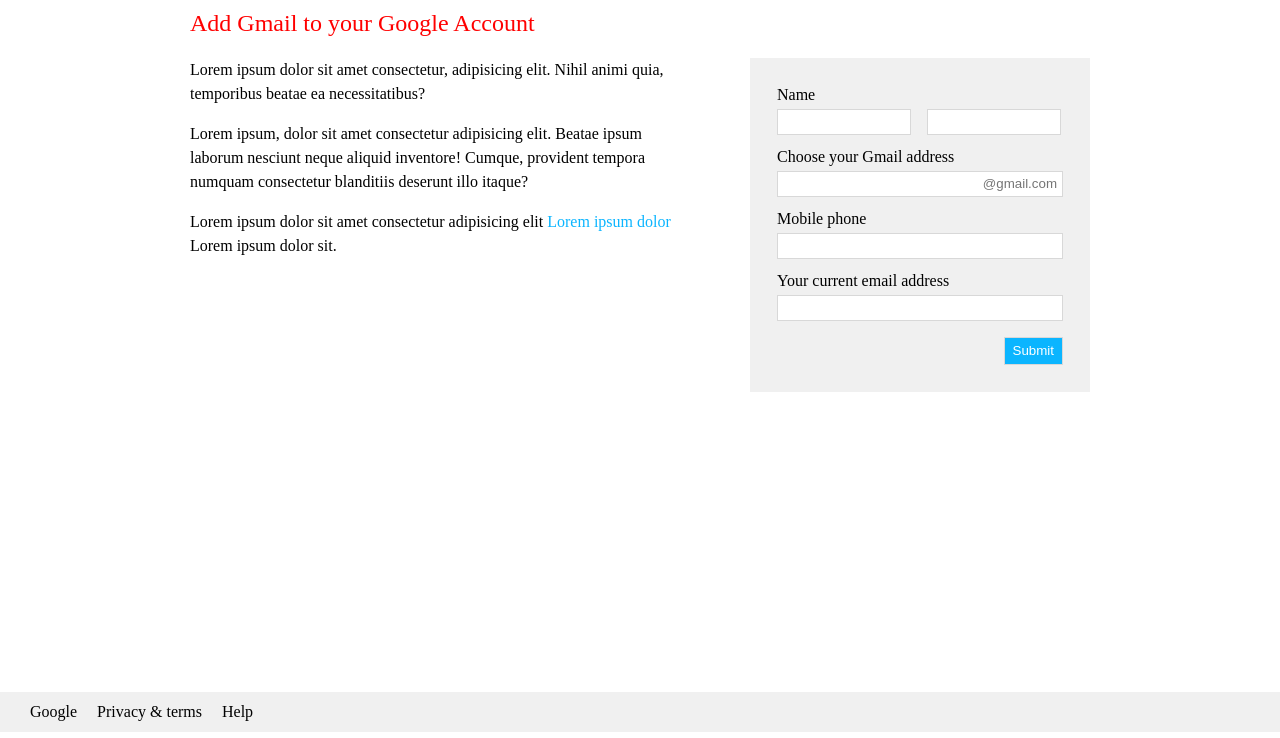
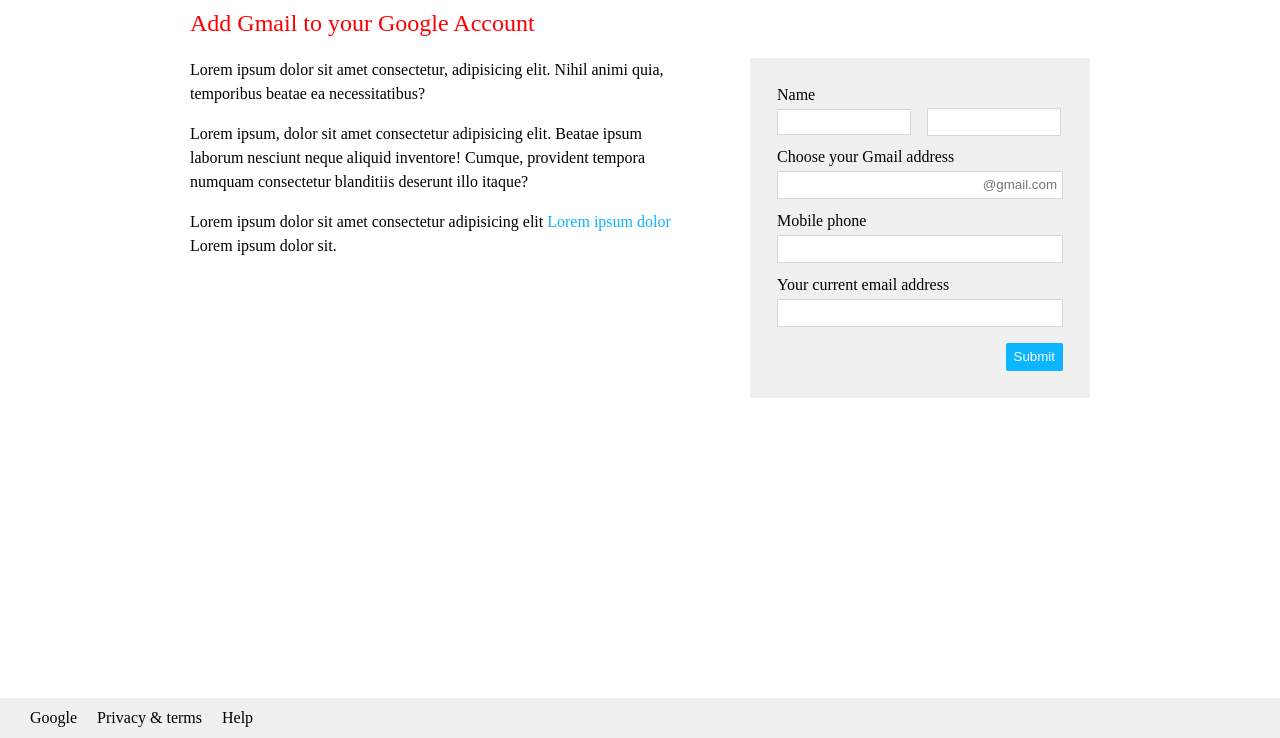
Before and after one commit to DixitJain97/Gmail-login-template, a plain HTML site: page index.html in a window 1280 px wide. Shown: the part 62-800 px from the top of the page. Drawn offline with Linux system fonts and the light colour scheme.

Commit message:
Making some initial changes

```diff
--- a/index.html
+++ b/index.html
@@ -12,8 +12,9 @@
         <div class="container">
             <img src="images/google_logo.png" alt="" style="width: 90px;height: 30px;">
             <div>
-                <i class="fas fa-th grid"></i>
-                <i class="fas fa-air-freshener profile"></i>
+                <a href=""><i class="fas fa-th grid"></i></a>
+                <a href="">
+                <i class="fas fa-air-freshener profile"></i></a>
             </div>
         </div>
     </header>
@@ -50,15 +51,15 @@
                 <input type="email" name="email_old" id="email_address_old">
                 <br>
 
-                <input type="submit" value="Submit" id="submit_button">
+                <button type="submit" value="Submit" id="submit_button">Submit</button>
             </form>
         </div>
     </section>
     <footer>
         <ul class="nav">
-            <li class="list_item">Google</li>
-            <li class="list_item">Privacy & terms</li>
-            <li class="list_item">Help</li>
+           <li class="list_item"><a href="">Google</a></li>
+           <li class="list_item"><a href="">Privacy & terms</a></li>
+            <li class="list_item"><a href="">Help</a></li>
         </ul>
     </footer>
 </body>
--- a/style.css
+++ b/style.css
@@ -17,6 +17,9 @@ body > header {
 
 .container > div {
   align-self: center;
+}
+.container > div > a {
+  color: #000;
 }
 
 .fa-air-freshener:before {
@@ -86,13 +89,13 @@ body > section {
 }
 #name_last {
   max-width: 47%;
-  height: 26px;
+  height: 28px;
   box-sizing: border-box;
   padding: 0px;
 }
 
 #email_address {
-  height: 26px;
+  height: 28px;
   margin-top: 4px;
   margin-bottom: 12px;
   width: 100%;
@@ -100,7 +103,7 @@ body > section {
   padding: 0px 5px 0px 0px;
 }
 #phone_number {
-  height: 26px;
+  height: 28px;
   margin-top: 4px;
   margin-bottom: 12px;
   width: 100%;
@@ -108,7 +111,7 @@ body > section {
   padding: 0px;
 }
 #email_address_old {
-  height: 26px;
+  height: 28px;
   margin-top: 4px;
   margin-bottom: 12px;
   width: 100%;
@@ -116,7 +119,7 @@ body > section {
   padding: 0px;
 }
 #submit_button {
-  height: 26px;
+  height: 28px;
   margin-top: 4px;
   padding: 0px 8px;
   box-sizing: content-box;
@@ -125,6 +128,11 @@ body > section {
   margin-left: auto;
   margin-right: 0px;
   display: block;
+  border: none;
+  border-radius: 2px;
+}
+#submit_button:hover {
+  cursor: pointer;
 }
 
 body > footer {
@@ -146,6 +154,11 @@ footer > ul > .list_item {
   font-size: 16px;
   line-height: 20px;
 }
+footer > ul > .list_item > a {
+  color: black;
+  text-decoration: none;
+}
+
 @media only screen and (max-width: 768px) {
   section > .content {
     flex-direction: column;
```
